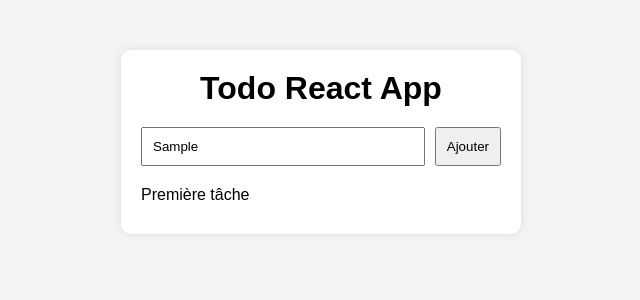
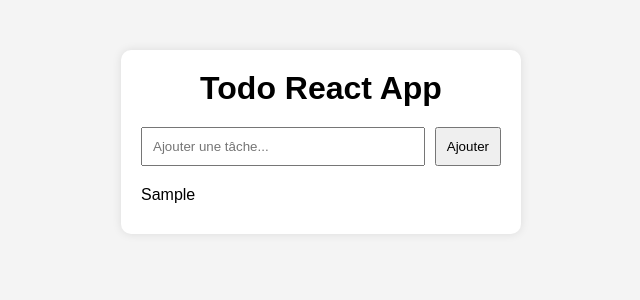
Before and after one commit to MHD-Lamine/todo-react, a React (Vite) app: page / in a window 1280 px wide. Both pictures are taken after typing "Sample" into the empty fields and a click on the button "Ajouter". Shown: the top 300 px of the page, without its empty margins (319-959 px from the left). Built offline with nearby package versions, Linux system fonts and the light colour scheme.

Commit message:
Add task creation with React state

```diff
--- a/src/App.jsx
+++ b/src/App.jsx
@@ -1,15 +1,35 @@
+import { useState } from "react";
+
 import Header from "./components/Header";
 import TodoInput from "./components/TodoInput";
 import TodoList from "./components/TodoList";
 
+function App() {
+  const [tasks, setTasks] = useState([]);
 
-function App() {
+  const [input, setInput] = useState("");
+
+  const addTask = () => {
+    if (!input.trim()) return;
+
+    const newTask = {
+      id: Date.now(),
+      text: input,
+      done: false,
+    };
+
+    setTasks([...tasks, newTask]);
+
+    setInput("");
+  };
 
   return (
     <div className="app">
       <Header />
-      <TodoInput />
-      <TodoList />
+
+      <TodoInput input={input} setInput={setInput} addTask={addTask} />
+
+      <TodoList tasks={tasks} />
     </div>
   );
 }
--- a/src/components/TodoInput.jsx
+++ b/src/components/TodoInput.jsx
@@ -1,10 +1,16 @@
-function TodoInput( ) {
-    return (
-        <div className="todo-input">
-            <input type="text" placeholder="Ajouter une tache..." />
-            <button>Ajouter</button>
-        </div>
-    );
+function TodoInput({ input, setInput, addTask }) {
+  return (
+    <div className="todo-input">
+      <input
+        type="text"
+        placeholder="Ajouter une tâche..."
+        value={input}
+        onChange={(e) => setInput(e.target.value)}
+      />
+
+      <button onClick={addTask}>Ajouter</button>
+    </div>
+  );
 }
 
 export default TodoInput;
--- a/src/components/TodoList.jsx
+++ b/src/components/TodoList.jsx
@@ -1,7 +1,9 @@
-function TodoList() {
+function TodoList({ tasks }) {
   return (
     <ul>
-      <li>Première tâche</li>
+      {tasks.map((task) => (
+        <li key={task.id}>{task.text}</li>
+      ))}
     </ul>
   );
 }
```
